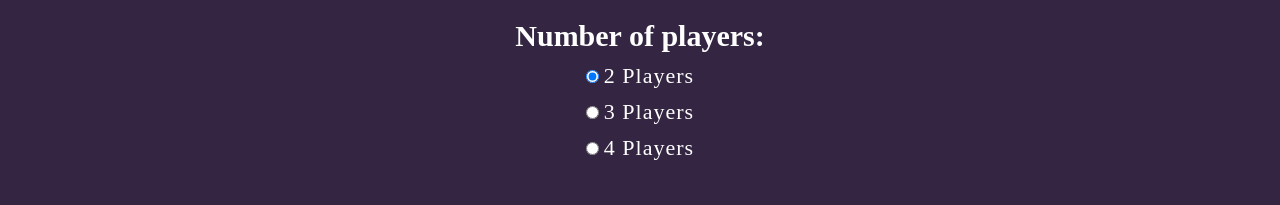
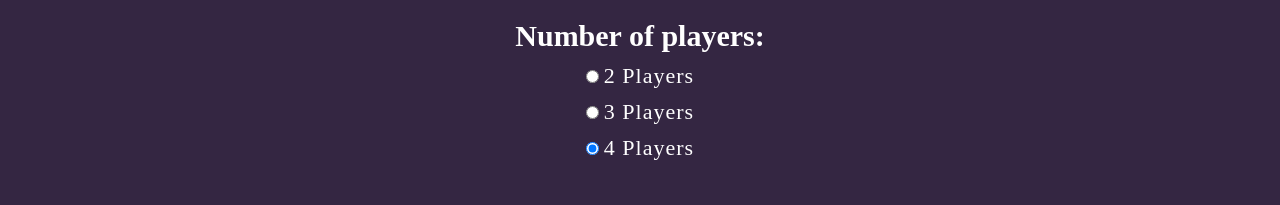
Before and after one commit to rasimatics/Love-Letter-frontend, a React (Create React App) app: page /create-a-game in a window 1280 px wide. Shown: the part 205-410 px from the top of the page. Built offline with nearby package versions, Linux system fonts and the light colour scheme.

Commit message:
Number of player radio button added

```diff
--- a/src/components/CreateGame.js
+++ b/src/components/CreateGame.js
@@ -1,4 +1,4 @@
-import React from 'react'
+import React, { useState } from 'react'
 import cancel from '../images/vector_cancel.svg'
 import purple_vector from '../images/vector_puple_vector.svg'
 import { Link } from 'react-router-dom'
@@ -7,6 +7,11 @@
 
 
 const CreateGame = () => {
+    const [player,setPlayer] = useState(4)
+
+    const change = (e)=>{
+        setPlayer(e.target.value)
+    }
     return (
         <div className="gamemode">
             <div className="choose-mode">Choose game mode</div>
@@ -16,19 +21,19 @@
                 <form>
                     <div className="radio">
                         <label>
-                            <input type="radio" name="players" value="2" checked={true} />
+                            <input type="radio" onChange={change} name="players" value="2" checked={player==2} />
                                 2 Players
                         </label>
                     </div>
                     <div className="radio">
                         <label>
-                            <input type="radio" name="players"  value="3" />
+                            <input type="radio" onChange={change} name="players"  value="3" checked={player==3} />
                                 3 Players
                         </label>
                     </div>
                     <div className="radio">
                         <label>
-                            <input type="radio" name="players"  value="4" />
+                            <input type="radio" onChange={change} name="players"  value="4" checked={player==4} />
                                 4 Players
                         </label>
                     </div>
```
